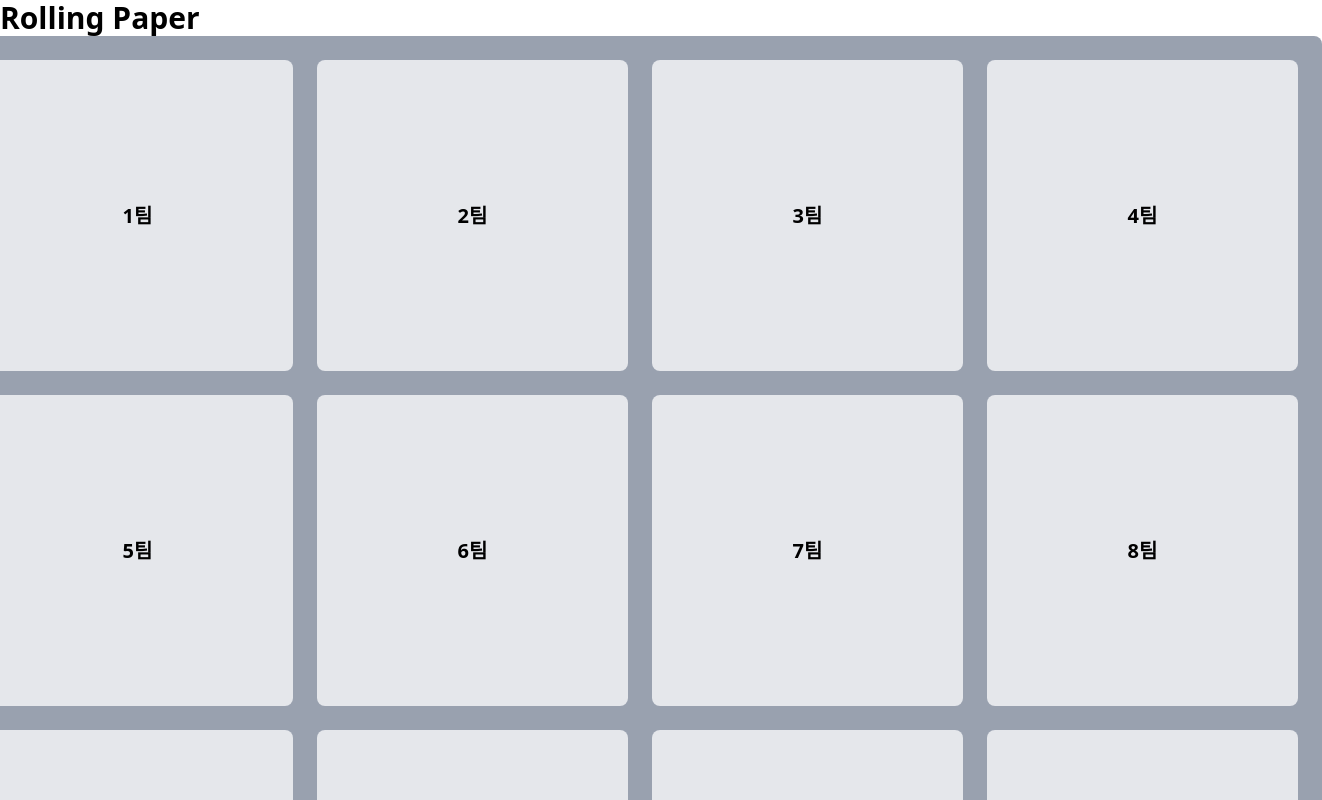
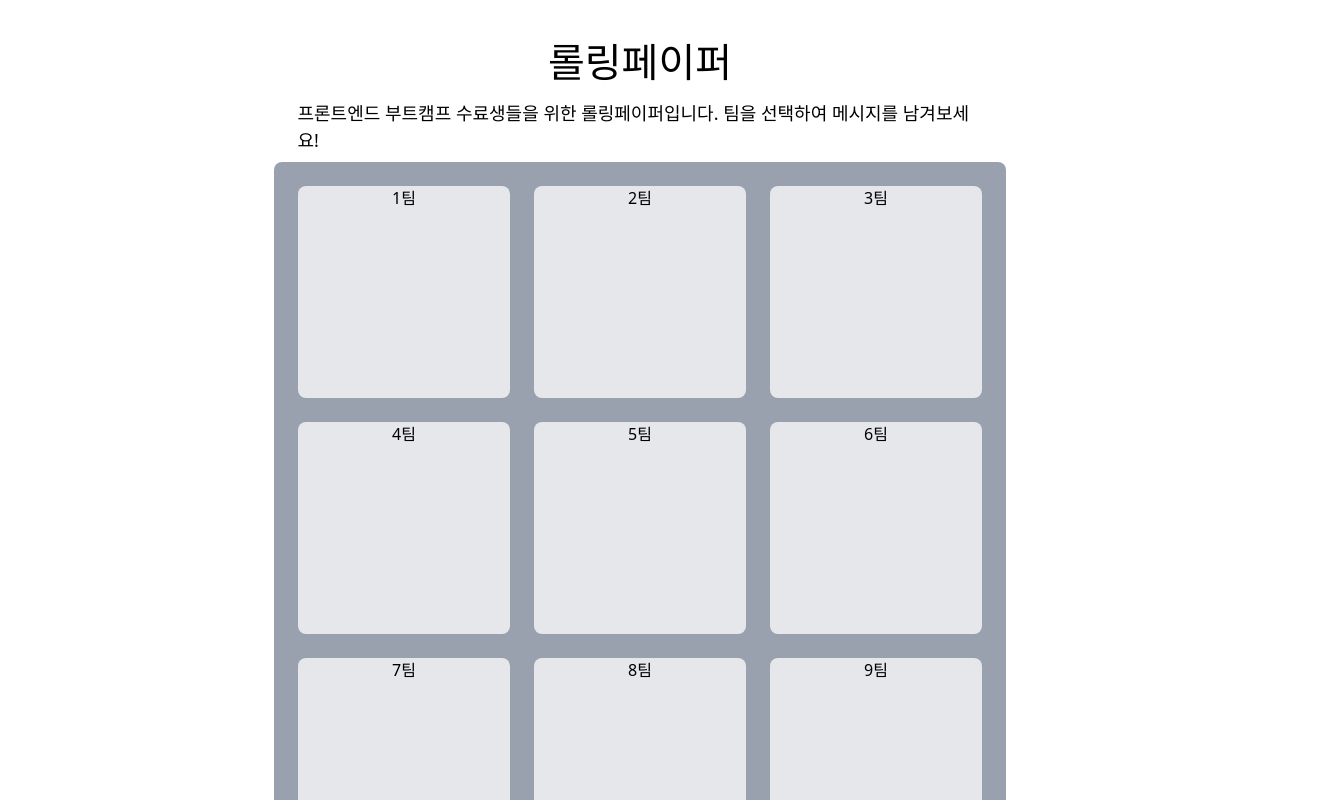
Before and after one commit to ph-1dnjs/front_5th_rolling_paper, a React (Vite) app: page / in a window 1280 px wide. Shown: the top 800 px of the page, 1322 px wide, since content can reach past the window. Built offline with nearby package versions, Linux system fonts and the light colour scheme.

Commit message:
feat: Header 컴포넌트 추가 및 메인 레이아웃 수정 (#7)

```diff
--- a/src/entities/teams/ui/TeamCard.tsx
+++ b/src/entities/teams/ui/TeamCard.tsx
@@ -5,7 +5,7 @@ interface Props {
 }
 
 const TeamCard: React.FC<Props> = ({ item }) => {
-  return <div>{item}팀</div>;
+  return <div className='aspect-square bg-gray-200 rounded-lg'>{item}팀</div>;
 };
 
 export default TeamCard;
--- a/src/pages/TeamPage.tsx
+++ b/src/pages/TeamPage.tsx
@@ -7,7 +7,6 @@ import CardGrid from '@/widgets/CardGrid';
 const TeamPage: React.FC = () => {
   return (
     <MainLayout>
-      <h1 className='text-3xl font-bold'>Rolling Paper</h1>
       <CardGrid items={Array.from({ length: 13 }, (_, index) => index + 1)} RenderItem={TeamCard} />
     </MainLayout>
   );
--- a/src/shared/layouts/MainLayout.tsx
+++ b/src/shared/layouts/MainLayout.tsx
@@ -1,4 +1,6 @@
 import React from 'react';
+
+import Header from '@/widgets/Header';
 
 interface Props {
   children: React.ReactNode;
@@ -6,8 +8,9 @@ interface Props {
 
 const MainLayout: React.FC<Props> = ({ children }) => {
   return (
-    <div className='flex flex-col min-h-screen min-w-[390px]'>
-      <main className=' w-full mx-auto'>{children}</main>
+    <div className='flex flex-col min-h-screen min-w-[390px] py-8 px-4 lg:px-9'>
+      <Header />
+      <main className='w-full mx-auto text-center'>{children}</main>
     </div>
   );
 };
--- a/src/widgets/CardGrid.tsx
+++ b/src/widgets/CardGrid.tsx
@@ -7,36 +7,22 @@ interface CardGridProps<T> {
 
 const CardGrid: React.FC<CardGridProps<any>> = ({ items, RenderItem }) => {
   return (
-    <div className='w-full flex justify-center '>
-      <div
-        className={`
+    <div
+      className={`
           p-6
           bg-gray-400
           inline-grid
           grid-cols-[repeat(1,_306px)]
           md:grid-cols-[repeat(3,_212px)]
-          xl:grid-cols-[repeat(4,_311px)]
+          2xl:grid-cols-[repeat(4,_311px)]
           gap-x-6
           gap-y-6
-          mx-auto
           rounded-lg
         `}
-      >
-        {items.map((item, index) => (
-          <div
-            key={index}
-            className={`
-              aspect-square
-              bg-gray-200
-              flex items-center justify-center
-              text-xl font-semibold
-              rounded-lg
-            `}
-          >
-            <RenderItem item={item} />
-          </div>
-        ))}
-      </div>
+    >
+      {items.map((item, index) => (
+        <RenderItem key={index} item={item} />
+      ))}
     </div>
   );
 };
--- /dev/null
+++ b/src/widgets/Header.tsx
@@ -0,0 +1,19 @@
+import React from 'react';
+
+// TODO: 공통 디자인 셋업 적용 필요
+const Header: React.FC = () => {
+  return (
+    <div className='flex flex-col items-center'>
+      <div>
+        {/* icon 추가 */}
+        <h1 className='text-[40px] mx-2'>롤링페이퍼</h1>
+        {/* icon 추가 */}
+      </div>
+      <p className='max-w-[685px] my-2 text-[18px] '>
+        프론트엔드 부트캠프 수료생들을 위한 롤링페이퍼입니다. 팀을 선택하여 메시지를 남겨보세요!
+      </p>
+    </div>
+  );
+};
+
+export default Header;
```
